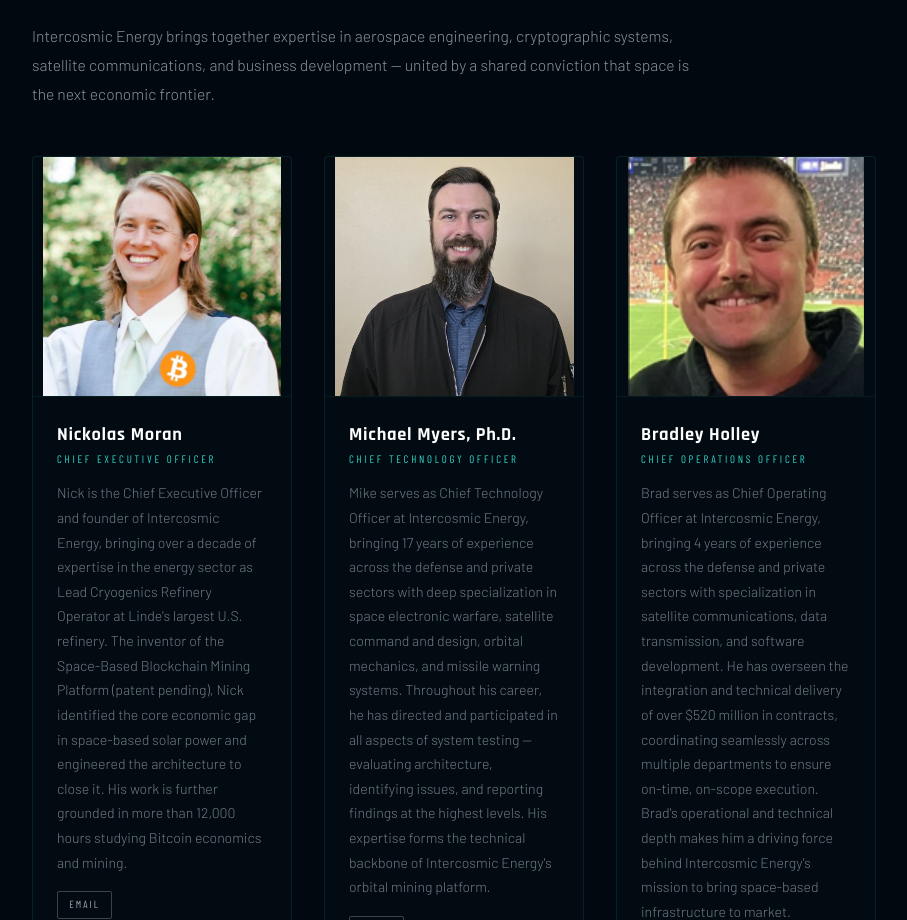
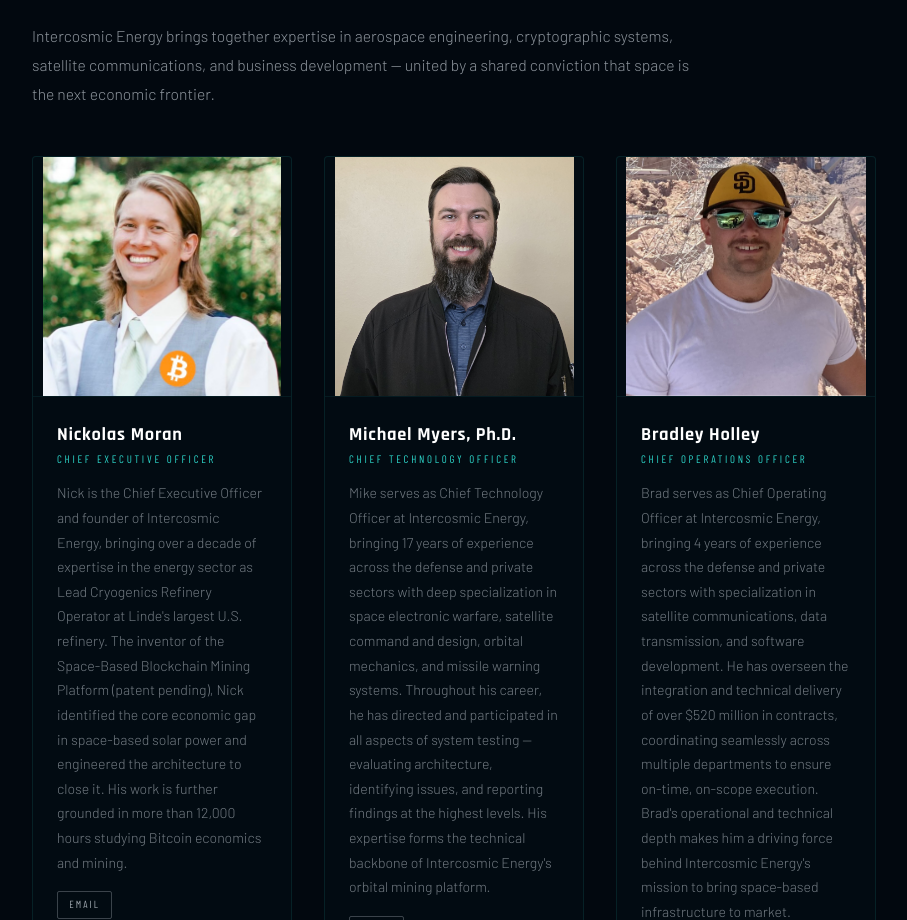
Before and after one commit to intercosmicenergy/intercosmicenergy-website, a website: page about.html in a window 1280 px wide. Shown: the part 1451-2371 px from the top of the page, without its empty margins (40-947 px from the left). Drawn offline with nearby package versions, Linux system fonts and the light colour scheme; a web font is replaced by a local one.

Commit message:
Updated Brad's picture.

```diff
--- a/about.html
+++ b/about.html
@@ -271,7 +271,7 @@
       <!-- Team Member 3 - COO -->
       <div class="team-card">
         <div class="team-avatar">
-          <img src="images/Brad.png" alt="Bradley Holley" style="transform: scale(1.31);" />
+          <img src="images/Brad.jpg" alt="Bradley Holley" />
         </div>
         <div class="team-info">
           <div class="team-name">Bradley Holley</div>
```
Also changed, not shown: images/Brad.jpg (added).
